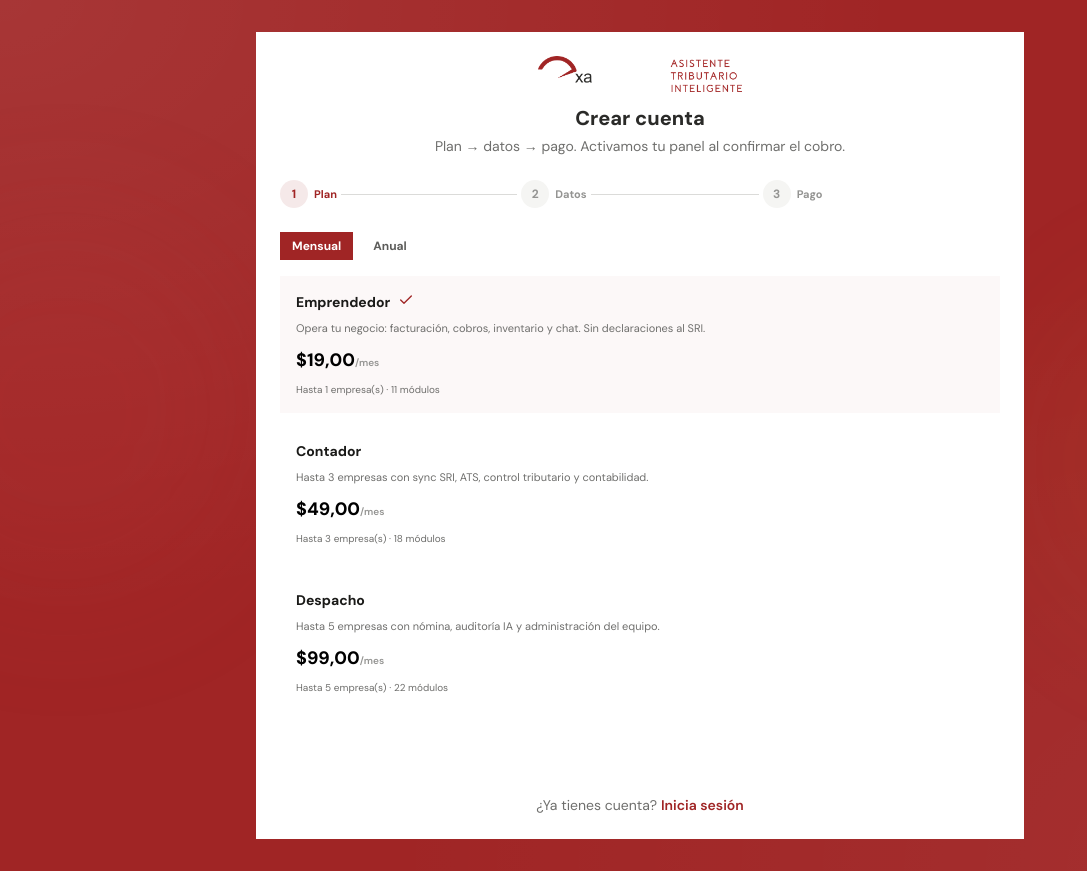
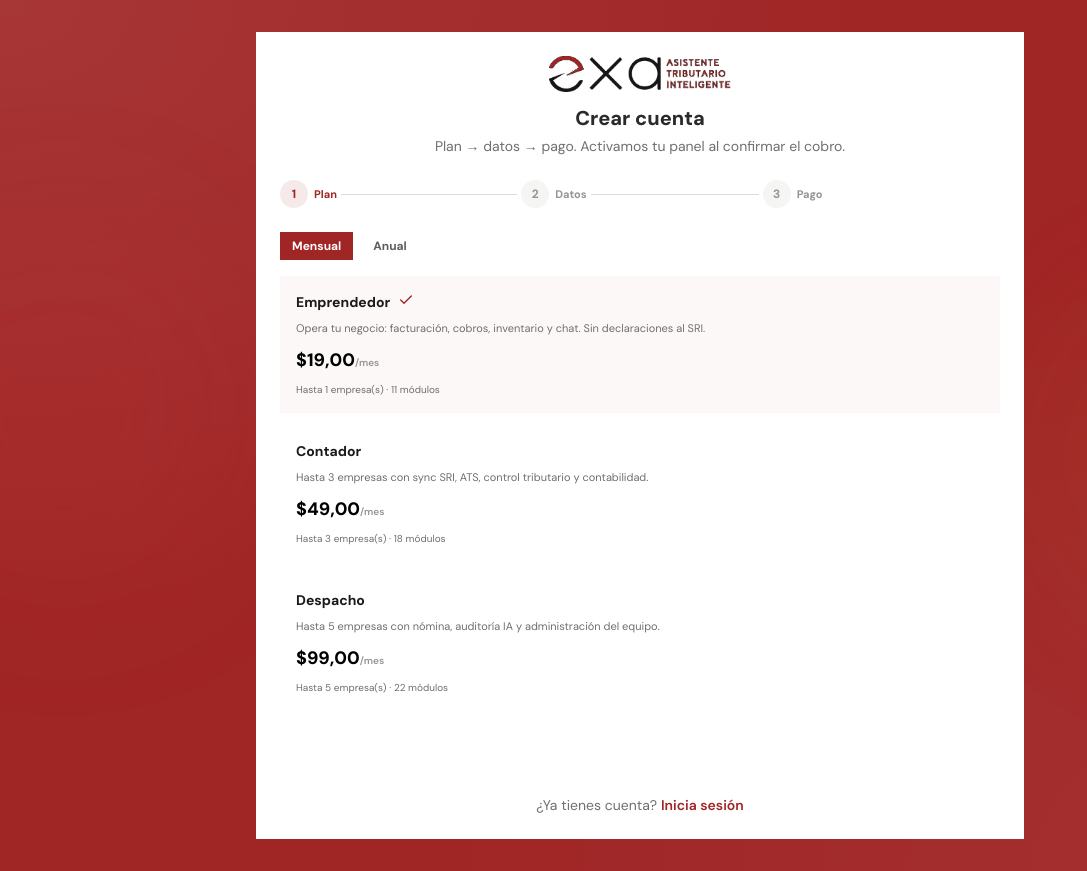
Before and after one commit to AngelvisYanez/Exa-ati, a Next.js app: page /registro in a window 1280 px wide. Shown: the whole page, without its empty margins (0-1087 px from the left). Built offline with nearby package versions, Linux system fonts and the light colour scheme; no server answers; a web font is replaced by a local one.

Commit message:
fix: logos de marca onLight/onDark segun fondo en homepage
Co-authored-by: Cursor <cursoragent@cursor.com>

```diff
--- a/src/app/(auth)/iniciar-sesion/page.tsx
+++ b/src/app/(auth)/iniciar-sesion/page.tsx
@@ -2,7 +2,6 @@
 
 import { Suspense, useState } from "react";
 import Link from "next/link";
-import Image from "next/image";
 import { useSearchParams } from "next/navigation";
 import { useForm } from "react-hook-form";
 import { zodResolver } from "@hookform/resolvers/zod";
@@ -12,6 +11,7 @@ import { loginSchema, type LoginInput } from "@/lib/schemas/auth";
 import { toast } from "sonner";
 import { Building2, Check, Mail, Lock, Eye, EyeOff } from "lucide-react";
 import { Field, FieldError, FieldGroup, FieldLabel } from "@/components/ui/field";
+import BrandLogo from "@/components/brand/BrandLogo";
 
 type CompanyItem = {
   ruc: string;
@@ -104,14 +104,7 @@ function LoginPageInner() {
     return (
       <div className="bg-white rounded-2xl shadow-2xl border border-brand-gray-200 p-8 flex flex-col gap-6 animate-fade-in-up">
         <div className="text-center flex flex-col items-center gap-4">
-          <Image
-            src="/exa-ati-light.png"
-            alt="exa — Asistente Tributario Inteligente"
-            width={180}
-            height={36}
-            priority
-            className="h-9 w-auto"
-          />
+          <BrandLogo variant="onLight" priority className="h-9 w-auto" />
           <p className="text-sm text-brand-gray-500">
             {companies.length === 0
               ? "No tienes empresas vinculadas al SRI"
@@ -181,14 +174,7 @@ function LoginPageInner() {
     <div className="bg-white rounded-2xl shadow-2xl border border-brand-gray-200 p-8 flex flex-col gap-6 animate-fade-in-up max-w-lg mx-auto">
       <div className="text-center flex flex-col items-center gap-4">
         <div className="relative flex flex-col items-center gap-3">
-          <Image
-            src="/exa-ati-light.png"
-            alt="exa — Asistente Tributario Inteligente"
-            width={180}
-            height={36}
-            priority
-            className="h-9 w-auto"
-          />
+          <BrandLogo variant="onLight" priority className="h-9 w-auto" />
         </div>
         <p className="text-sm text-brand-gray-500">Inicia sesión en tu cuenta</p>
       </div>
--- a/src/app/(auth)/registro/gracias/page.tsx
+++ b/src/app/(auth)/registro/gracias/page.tsx
@@ -2,10 +2,10 @@
 
 import { Suspense, useEffect, useState } from "react";
 import Link from "next/link";
-import Image from "next/image";
 import { useRouter, useSearchParams } from "next/navigation";
 import { useAuth } from "@/contexts/AuthContext";
 import { CheckCircle2, XCircle, AlertTriangle, Loader2, Home } from "lucide-react";
+import BrandLogo from "@/components/brand/BrandLogo";
 
 const REDIRECT_SECONDS = 8;
 
@@ -41,13 +41,7 @@ function GraciasContent() {
 
   return (
     <div className="bg-white rounded-2xl shadow-2xl border border-brand-gray-200 p-8 flex flex-col items-center gap-5 text-center animate-fade-in-up max-w-lg mx-auto">
-      <Image
-        src="/exa-ati-light.png"
-        alt="exa"
-        width={160}
-        height={32}
-        className="h-8 w-auto"
-      />
+      <BrandLogo variant="onLight" className="h-8 w-auto" />
 
       {ok ? (
         <CheckCircle2 className="w-14 h-14 text-success" />
--- a/src/app/(auth)/registro/page.tsx
+++ b/src/app/(auth)/registro/page.tsx
@@ -2,7 +2,6 @@
 
 import { Suspense, useEffect, useState } from "react";
 import Link from "next/link";
-import Image from "next/image";
 import { useSearchParams } from "next/navigation";
 import { useForm } from "react-hook-form";
 import { zodResolver } from "@hookform/resolvers/zod";
@@ -25,6 +24,7 @@ import {
   ChevronLeft,
 } from "lucide-react";
 import { Field, FieldError, FieldGroup, FieldLabel } from "@/components/ui/field";
+import BrandLogo from "@/components/brand/BrandLogo";
 import { apiFetch } from "@/lib/apiFetch";
 import { FALLBACK_PLANS, SYSTEM_PLAN_CODES } from "@/lib/plans";
 import { sriClient } from "@/lib/sriClient";
@@ -224,14 +224,7 @@ function RegisterWizard() {
   return (
     <div className="bg-white rounded-2xl shadow-2xl border border-brand-gray-200 p-6 sm:p-8 flex flex-col gap-6 animate-fade-in-up">
       <div className="text-center flex flex-col items-center gap-3">
-        <Image
-          src="/exa-ati-light.png"
-          alt="exa — Asistente Tributario Inteligente"
-          width={180}
-          height={36}
-          priority
-          className="h-9 w-auto"
-        />
+        <BrandLogo variant="onLight" priority className="h-9 w-auto" />
         <div>
           <h1 className="text-xl font-extrabold text-brand-gray-800">Crear cuenta</h1>
           <p className="text-sm text-brand-gray-500 mt-1">
--- a/src/app/(marketing)/layout.tsx
+++ b/src/app/(marketing)/layout.tsx
@@ -1,7 +1,7 @@
 import type { Metadata } from "next";
 import Link from "next/link";
-import Image from "next/image";
 import { ArrowUpRight, Mail, MapPin, Phone } from "lucide-react";
+import BrandLogo from "@/components/brand/BrandLogo";
 import MarketingHeader from "@/components/marketing/MarketingHeader";
 import { getSiteUrl } from "@/lib/marketing";
 
@@ -91,21 +91,9 @@ export default function MarketingLayout({
         <div className="relative mx-auto max-w-7xl px-4 sm:px-6 pt-14 pb-8">
           <div className="grid gap-10 lg:grid-cols-12">
             <div className="lg:col-span-5">
-              <div className="flex items-center gap-3">
-                <Image
-                  src="/exa-mark.png"
-                  alt=""
-                  width={44}
-                  height={44}
-                  className="size-10 rounded-xl bg-white p-1.5"
-                />
-                <div>
-                  <p className="text-lg font-extrabold tracking-tight">EXA ATI</p>
-                  <p className="text-[11px] font-semibold uppercase tracking-wider text-white/50">
-                    Asistente Tributario Inteligente
-                  </p>
-                </div>
-              </div>
+              <Link href="/" className="inline-flex" aria-label="EXA ATI — inicio">
+                <BrandLogo variant="onDark" className="h-10 sm:h-11 w-auto" />
+              </Link>
               <p className="mt-5 max-w-sm text-sm leading-relaxed text-white/65">
                 OFSERCONT IA — facturación electrónica, cobros, sync SRI,
                 control tributario y contabilidad para emprendedores y
--- /dev/null
+++ b/src/components/brand/BrandLogo.tsx
@@ -0,0 +1,48 @@
+import Image from "next/image";
+import { cn } from "@/lib/utils";
+
+/**
+ * Variantes de marca:
+ * - onLight → logo rojo + gris oscuro (fondos claros / blancos)
+ * - onDark  → logo claro / plateado (fondos oscuros)
+ */
+const VARIANTS = {
+  onLight: {
+    src: "/exa-ati-on-light.png",
+    width: 1024,
+    height: 202,
+  },
+  onDark: {
+    src: "/exa-ati-on-dark.png",
+    width: 1024,
+    height: 202,
+  },
+} as const;
+
+export type BrandLogoVariant = keyof typeof VARIANTS;
+
+type BrandLogoProps = {
+  variant: BrandLogoVariant;
+  className?: string;
+  priority?: boolean;
+  alt?: string;
+};
+
+export default function BrandLogo({
+  variant,
+  className,
+  priority = false,
+  alt = "exa — Asistente Tributario Inteligente",
+}: BrandLogoProps) {
+  const asset = VARIANTS[variant];
+  return (
+    <Image
+      src={asset.src}
+      alt={alt}
+      width={asset.width}
+      height={asset.height}
+      priority={priority}
+      className={cn("h-8 w-auto", className)}
+    />
+  );
+}
--- a/src/components/layout/Sidebar.tsx
+++ b/src/components/layout/Sidebar.tsx
@@ -7,6 +7,7 @@ import { useEffect, useRef, useState } from "react";
 import { toast } from "sonner";
 import { useAuth } from "@/contexts/AuthContext";
 import { useSidebar } from "@/contexts/SidebarContext";
+import BrandLogo from "@/components/brand/BrandLogo";
 import {
   LayoutGrid,
   FileText,
@@ -651,12 +652,8 @@ export default function Sidebar() {
               className="size-7 object-contain"
             />
           ) : (
-            <Image
-              src="/exa-ati-light.png"
-              alt="exa — Asistente Tributario Inteligente"
-              width={160}
-              height={32}
-              quality={100}
+            <BrandLogo
+              variant="onLight"
               priority
               className="h-8 w-auto max-w-[168px] object-contain object-left"
             />
--- a/src/components/marketing/MarketingHeader.tsx
+++ b/src/components/marketing/MarketingHeader.tsx
@@ -2,9 +2,9 @@
 
 import { useEffect, useState } from "react";
 import Link from "next/link";
-import Image from "next/image";
 import { AnimatePresence, motion } from "motion/react";
 import { ArrowUpRight, Menu, Phone, X } from "lucide-react";
+import BrandLogo from "@/components/brand/BrandLogo";
 import { cn } from "@/lib/utils";
 
 const NAV = [
@@ -51,11 +51,8 @@ export default function MarketingHeader() {
           )}
         >
           <Link href="/" className="flex items-center shrink-0" aria-label="EXA ATI — inicio">
-            <Image
-              src="/exa-ati-light.png"
-              alt="EXA ATI — Asistente Tributario Inteligente"
-              width={720}
-              height={128}
+            <BrandLogo
+              variant="onLight"
               priority
               className="h-7 sm:h-8 w-auto"
             />
--- a/src/lib/marketing.ts
+++ b/src/lib/marketing.ts
@@ -54,7 +54,7 @@ export function buildOrganizationJsonLd(siteUrl: string) {
     name: "EXA ATI",
     alternateName: ["OFSERCONT IA", "exa — Asistente Tributario Inteligente"],
     url: siteUrl,
-    logo: `${siteUrl}/exa-ati-light.png`,
+    logo: `${siteUrl}/exa-ati-on-light.png`,
     description:
       "Plataforma de facturación electrónica, cobros, sync SRI y contabilidad para emprendedores y contadores en Ecuador.",
     areaServed: {
```
Also changed, not shown: public/exa-ati-on-dark.png (added), public/exa-ati-on-light.png (added).
